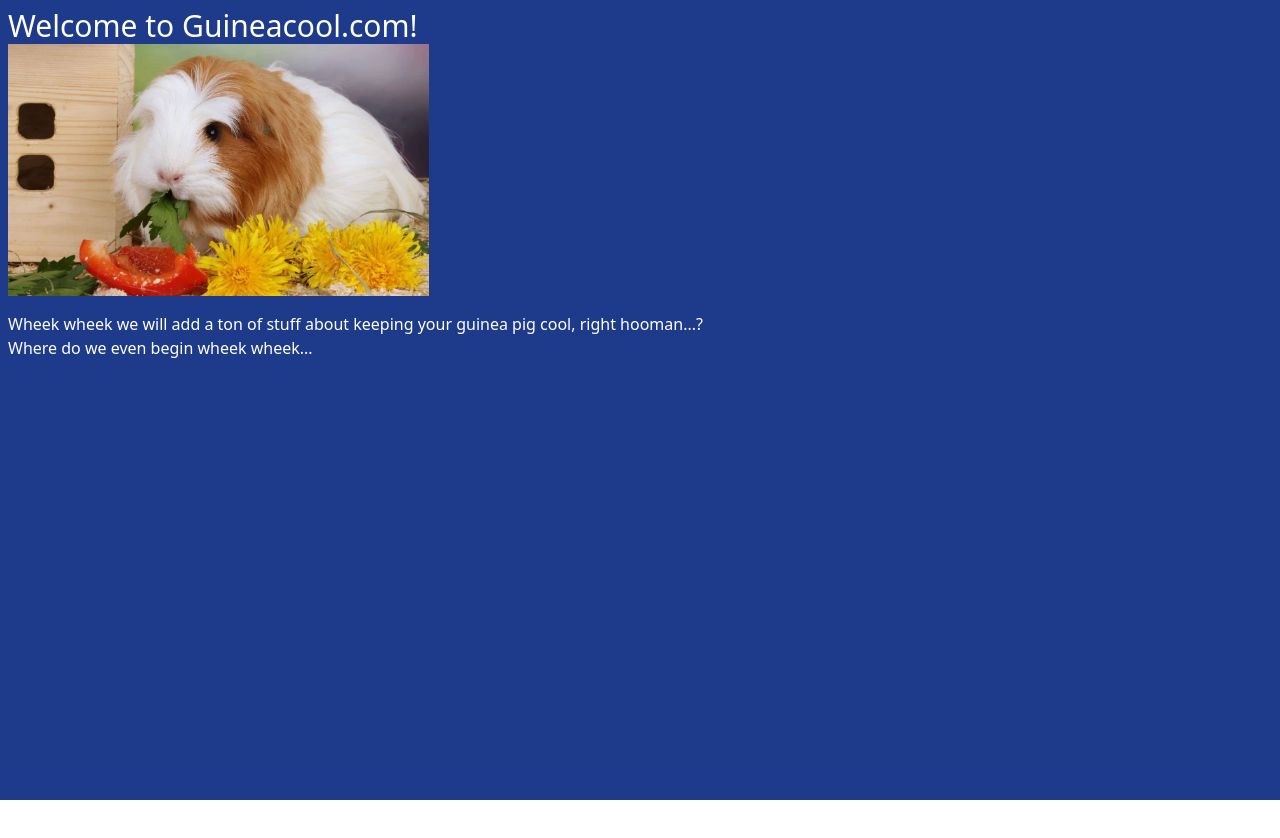
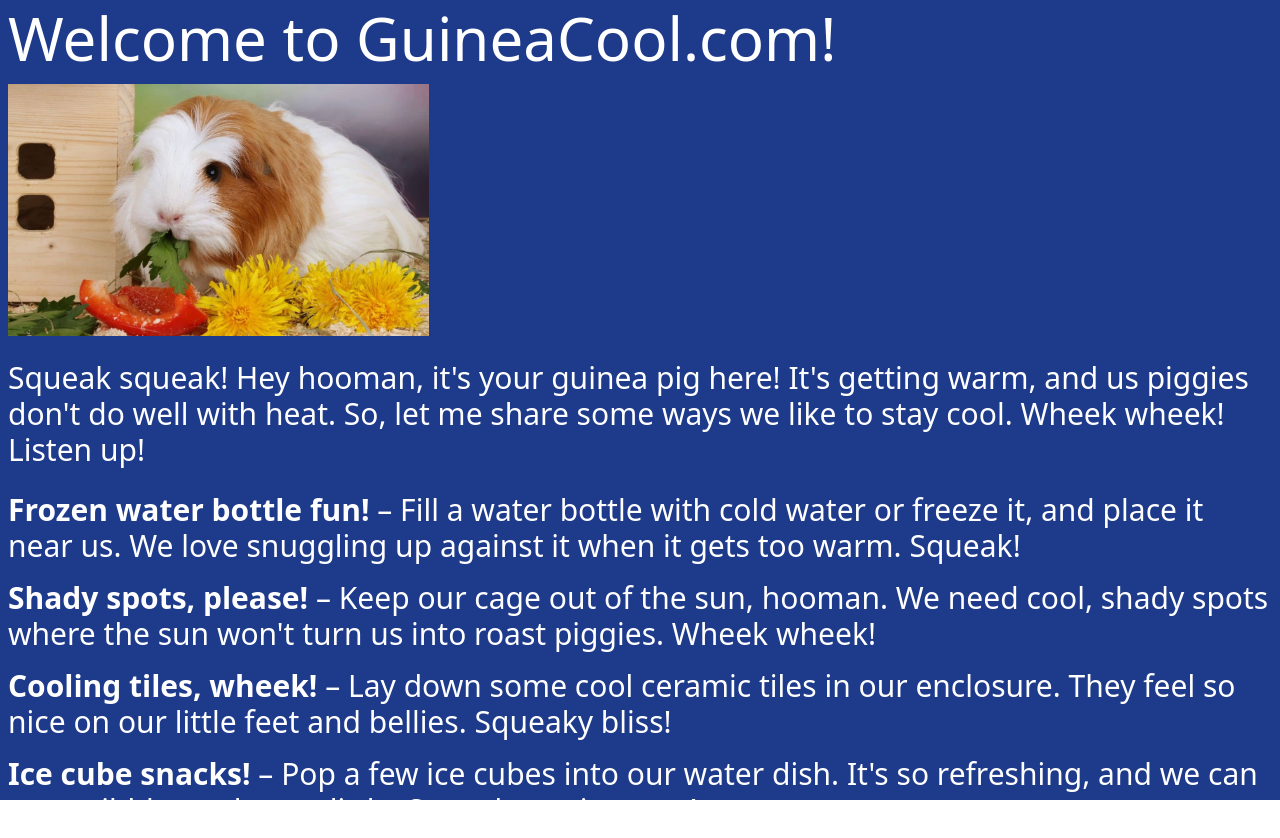
Before and after one commit to bry-an/guineacool, a SvelteKit app: page / in a window 1280 px wide. Shown: the top 838 px of the page. Before the commit the page ends 800 px from the top, so only its background shows below. Built offline with nearby package versions, Linux system fonts and the light colour scheme.

Commit message:
copy that

```diff
--- a/src/routes/+page.svelte
+++ b/src/routes/+page.svelte
@@ -1,9 +1,52 @@
 <div style="height:100vh; padding: 0.5rem" class="bg-blue-900">
-    <h1 class="text-3xl text-white">Welcome to Guineacool.com!</h1>
+    <h1 class="text-6xl text-white mb-4">Welcome to GuineaCool.com!</h1>
 
     <img src="/guinea-pig-vegetables.jpg" class="w-1/3" alt="guinea pig eating vegetables" />
-    <div class="mt-4 text-white">
-        <p>Wheek wheek we will add a ton of stuff about keeping your guinea pig cool, right hooman...?</p>
-        <p>Where do we even begin wheek wheek...</p>
-    </div>
+    <p class="text-white text-3xl mt-6 mb-6">
+        Squeak squeak! Hey hooman, it's your guinea pig here! It's getting warm, and us piggies don't do well with heat. So, let me share some ways we like to stay cool. Wheek wheek! Listen up!
+    </p>
+
+    <p class="text-white text-3xl mt-4">
+        <strong>Frozen water bottle fun!</strong> – Fill a water bottle with cold water or freeze it, and place it near us. We love snuggling up against it when it gets too warm. Squeak!
+    </p>
+
+    <p class="text-white text-3xl mt-4">
+        <strong>Shady spots, please!</strong> – Keep our cage out of the sun, hooman. We need cool, shady spots where the sun won't turn us into roast piggies. Wheek wheek!
+    </p>
+
+    <p class="text-white text-3xl mt-4">
+        <strong>Cooling tiles, wheek!</strong> – Lay down some cool ceramic tiles in our enclosure. They feel so nice on our little feet and bellies. Squeaky bliss!
+    </p>
+
+    <p class="text-white text-3xl mt-4">
+        <strong>Ice cube snacks!</strong> – Pop a few ice cubes into our water dish. It's so refreshing, and we can even nibble on them a little. Squeaky excitement!
+    </p>
+
+    <p class="text-white text-3xl mt-4">
+        <strong>Light breeze, hooman!</strong> – A gentle fan (not too close!) can help move the air around. We love feeling the cool breeze without it blowing too hard. Squeak squeak!
+    </p>
+
+    <p class="text-white text-3xl mt-4">
+        <strong>Damp cloths, wheek!</strong> – You can dampen a cloth with cool water and place it in our cage. We love to sit on it or under it when it gets too hot. Squeaky cool!
+    </p>
+
+    <p class="text-white text-3xl mt-4">
+        <strong>Fresh veggies!</strong> – Give us watery treats like cucumbers or lettuce, hooman! It helps keep us hydrated and cool at the same time. Nom nom, squeak!
+    </p>
+
+    <p class="text-white text-3xl mt-4">
+        <strong>No heavy blankets!</strong> – Keep those heavy fleeces away in summer, please! We need light bedding to stay cool. Wheek wheek!
+    </p>
+
+    <p class="text-white text-3xl mt-4">
+        <strong>Keep our water cold!</strong> – Refresh our water bottle often with cold water. Nothing beats a cool sip when we’re hot. Squeak slurp!
+    </p>
+
+    <p class="text-white text-3xl mt-4">
+        <strong>Cool baths, but only sometimes!</strong> – If we’re really hot, you can give us a light, cool (not cold!) sponge bath. But be gentle, hooman, we don’t like too much water! Wheek wheek!
+    </p>
+
+    <p class="text-white text-3xl mt-8">
+        There you go! Keep us cool, and we’ll keep squeaking our happy little squeaks! Wheek wheek!
+    </p>
 </div>
```
